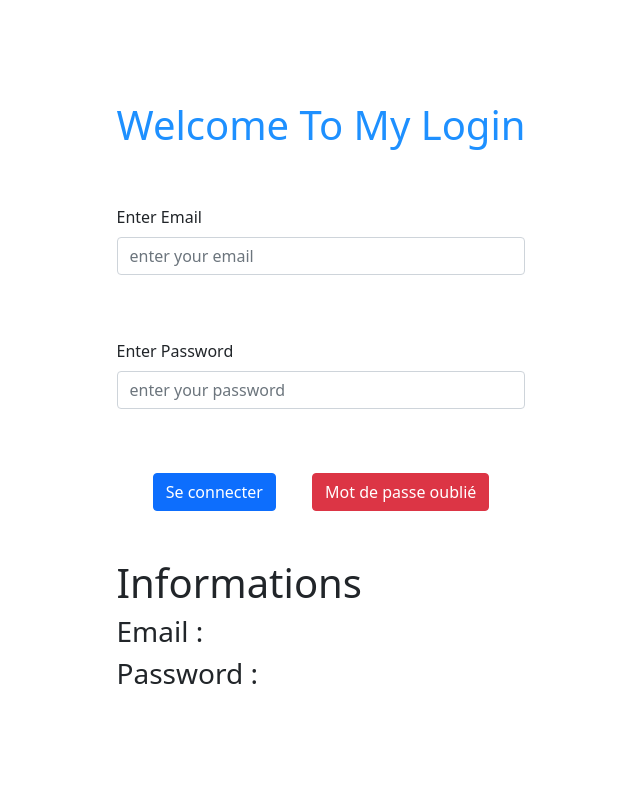
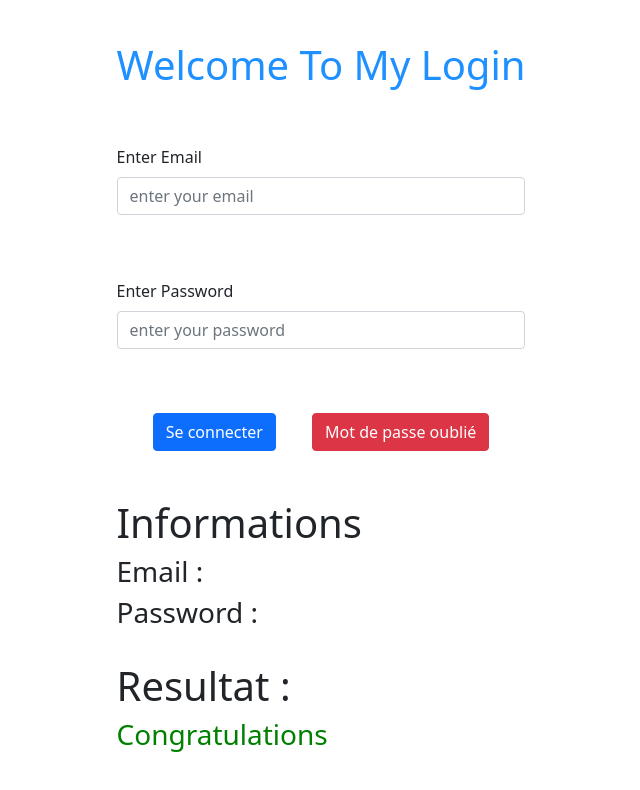
Before and after one commit to otmaneeee/otmaneReact, a React (Create React App) app: page / in a window 1280 px wide. Shown: the top 790 px of the page, without its empty margins (319-959 px from the left). Built offline with nearby package versions, Linux system fonts and the light colour scheme.

Commit message:
authentification

```diff
--- a/src/constants.js
+++ b/src/constants.js
@@ -134,7 +134,16 @@ export const dropdownProps = {
 // Typing game
 export const PARAGRAPH_TO_TYPE = "my name is othmane";
 
+//authentification
+export const authUser = {
+  email : "othmane@gmail.com",
+  password : "123456",
+}
 
+export const messageAuth = {
+  error : "Info are incorrects",
+  success : "Congratulations"
+}
 export const toDoList = {
   label: "Enter your next step",
   placeholder: "Enter your next step",
--- a/src/containers/Login/Login.jsx
+++ b/src/containers/Login/Login.jsx
@@ -7,9 +7,11 @@ import {
 } from "../../constants";
 import React, { useState } from "react";
 import "./Login.css";
+import { authUser,messageAuth } from "../../constants";
 
 const Login = () => {
   const [credentials, setCredentials] = useState({ email: "", password: "" });
+  const [error,setError] = useState(false);
   const handleChange = (e) => {
     switch (e.target.name) {
       case textInputProps.name.email:
@@ -25,6 +27,14 @@ const Login = () => {
         break;
     }
   };
+  const handleClick = () => {
+       if((credentials.email !== authUser.email) || (credentials.password !== authUser.password) ){
+         setError(true);
+       }
+       else{
+         setError(false);
+       }
+  }
 
   return (
     <div>
@@ -53,6 +63,7 @@ const Login = () => {
         <CustomButton
           color={bootstrapButtonVariant.primary}
           text={buttonTexts.connection}
+          onClick={handleClick}
         />
         <CustomButton
           color={bootstrapButtonVariant.danger}
@@ -64,6 +75,9 @@ const Login = () => {
       <h1>Informations</h1>
       <h3>Email : {credentials.email}</h3>
       <h3>Password : {credentials.password}</h3>
+      <br></br>
+      <h1>Resultat :</h1>
+      {error?<h3 style={{color:"red"}}>{messageAuth.error}</h3>:<h3 style={{color:"green"}}>{messageAuth.success}</h3>}
     </div>
   );
 };
```
